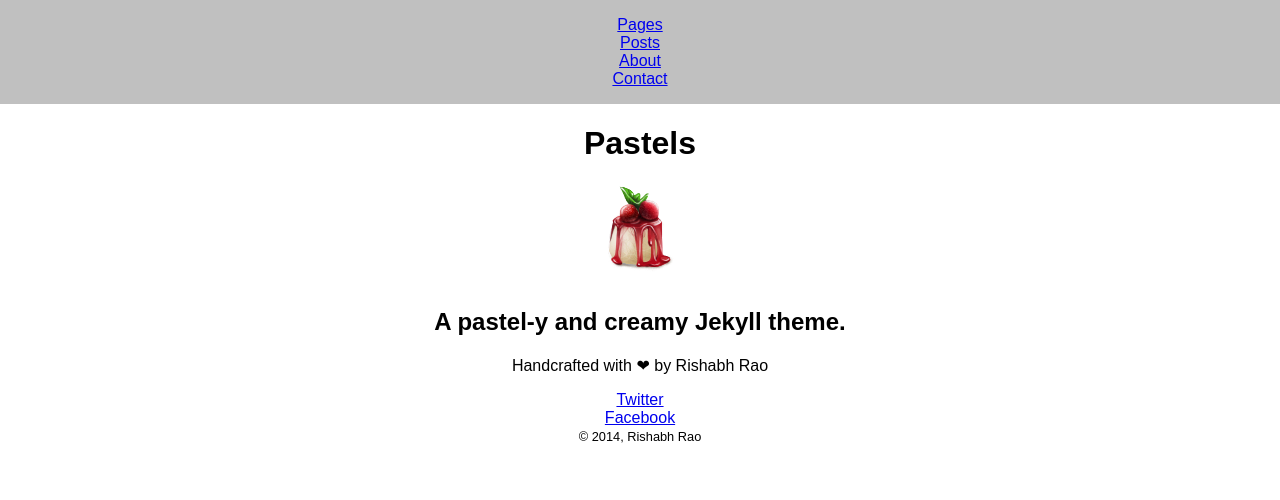
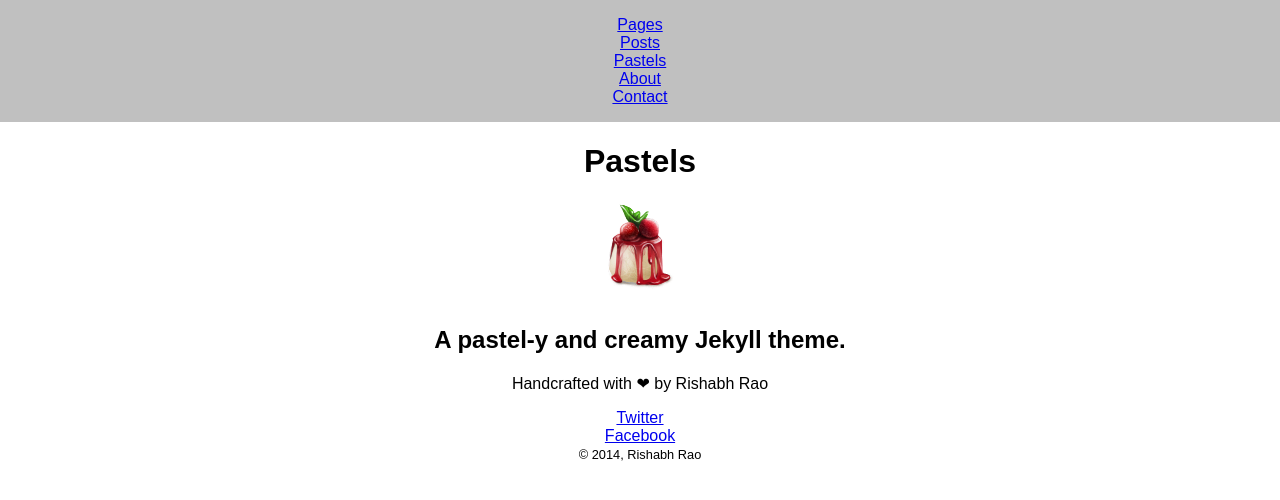
Before and after one commit to rishabh-ink/pastels, a Jekyll site: the page built from index.html, in a window 1280 px wide. Shown: the top 500 px of the page. Built offline with Jekyll 4.4.1, drawn with Linux system fonts in a browser that asks for light colours; Markdown is read by kramdown in place of the engine named in the settings; the list of posts is cut into pages by our own code.

Commit message:
Fixed header title.

```diff
--- a/_includes/header.html
+++ b/_includes/header.html
@@ -5,7 +5,7 @@
     <li class="menu__item  menu__item--posts"><a href="/posts.html">Posts</a></li>
   </ul>
 
-  <a href="/" class="logo">{{ site.name }}</a>
+  <a href="/" class="logo">{{ site.title }}</a>
 
   <ul class="menu  menu--right">
     <li class="menu__item  menu__item--about"><a href="/about.html">About</a></li>
```
